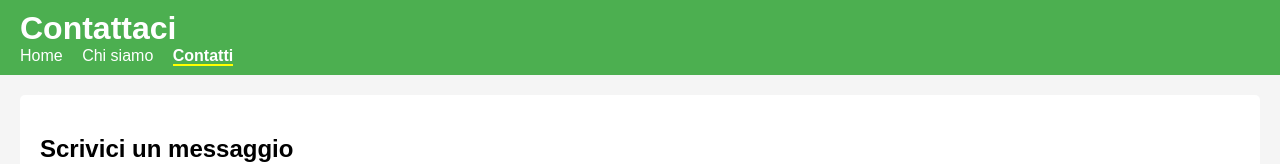
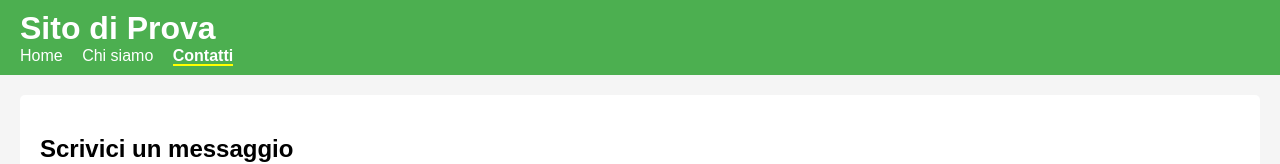
Before and after one commit to mm72-dotcom/sito-di-prova, a plain HTML site: page contact.html in a window 1280 px wide. Shown: the top 164 px of the page. Drawn offline with Linux system fonts and the light colour scheme.

Commit message:
Add files via upload

```diff
--- a/contact.html
+++ b/contact.html
@@ -8,7 +8,7 @@
 </head>
 <body>
     <header>
-        <h1>Contattaci</h1>
+        <h1>Sito di Prova</h1>
         <nav>
             <a href="index.html">Home</a>
             <a href="about.html">Chi siamo</a>
```
